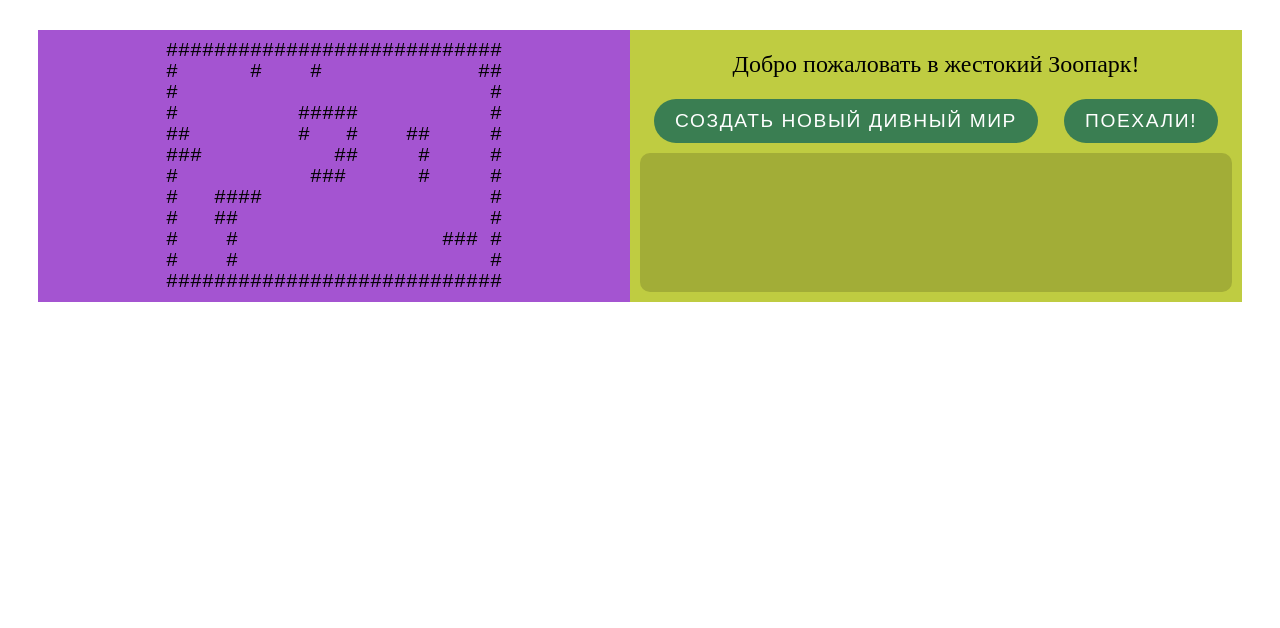
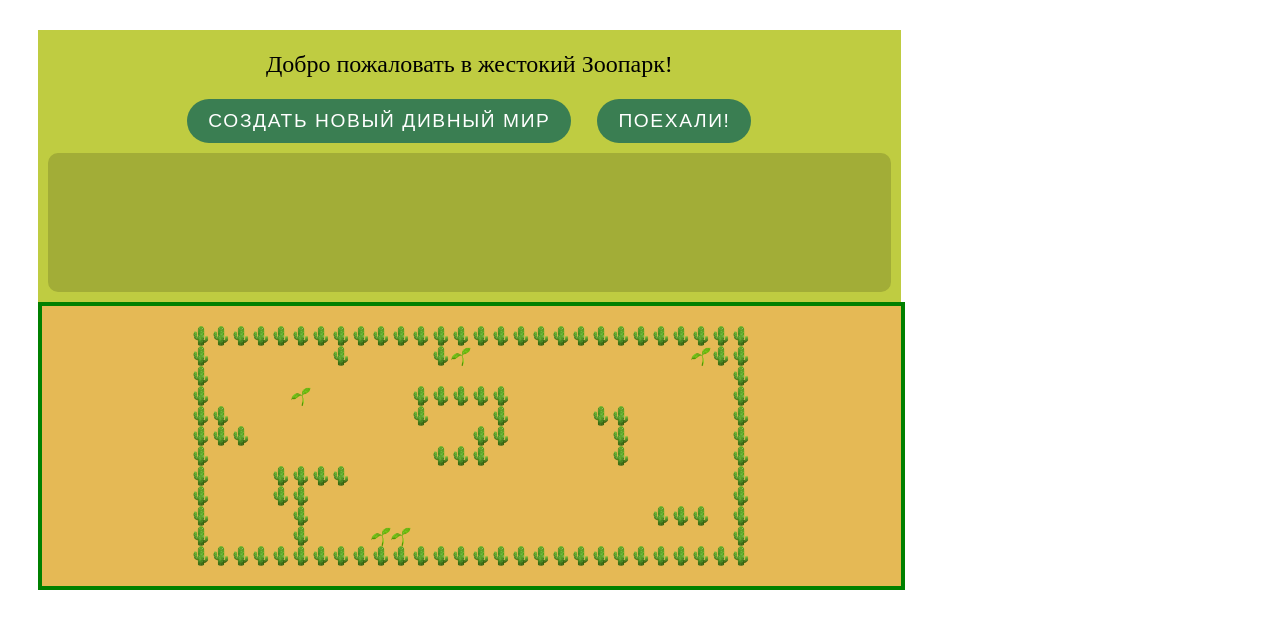
Before and after one commit to AnastasiaLL/new-private-repo, a plain HTML site: page index.html in a window 1280 px wide. Both pictures are taken after a click on the button "ПОЕХАЛИ!". Drawn offline with Linux system fonts and the light colour scheme.

Commit message:
feat: add images

```diff
--- a/e-life.js
+++ b/e-life.js
@@ -4,84 +4,37 @@ const planWidth = 28;
 const planHeight = 12;
 let BraveNewWorld;
 let gameTimer;
-
+let plan;
 const worldContainer = document.querySelector('.world');
 
 
 let template =
             ["############################",
-            `#      #    #             ##`,
+            `#      #    #*           *##`,
             "#                          #",
-            "#          #####           #",
+            "#    *     #####           #",
             "##         #   #    ##     #",
-            "###           ##     #     #",
+            "###     *     ##     #     #",
             "#           ###      #     #",
             "#   ####                   #",
-            "#   ##                     #",
+            "#   ##        * **         #",
             "#    #                 ### #",
-            "#    #                     #",
+            "#    #   **                #",
             "############################"];
 
-
-let plan;
-// let plan = ["🌵🌵🌵🌵🌵🌵🌵🌵🌵🌵🌵🌵🌵🌵",
-//             `🌵🏵🏵🏵🌵⚰⚰⚰⚰⚰⚰🌵🌵🌵`,
-//             "🌵                         🌵",
-//             "🌵          🌵🌵🌵         🌵",
-//             "🌵🌵         🌵   🌵    🌵 🌵",
-//             "🌵🌵🌵         🌵          🌵",
-//             "🌵          🌵      🌵     🌵",
-//             "🌵   🌵🌵                  🌵",
-//             "🌵   🌵                    🌵",
-//             "🌵   🌵          🌵🌵🌵    🌵",
-//             "🌵                         🌵",
-//             "🌵🌵🌵🌵🌵🌵🌵🌵🌵🌵🌵🌵🌵🌵"];
-
-
-// function Vector(x, y) {
-//     this.x = x;
-//     this.y = y;
-// }
-// Vector.prototype.plus = function(other) {
-//     return new Vector(this.x + other.x, this.y + other.y);
-// };
-// let directions = {
-//     "n":  new Vector( 0, -1),
-//     "ne": new Vector( 1, -1),
-//     "e":  new Vector( 1,  0),
-//     "se": new Vector( 1,  1),
-//     "s":  new Vector( 0,  1),
-//     "sw": new Vector(-1,  1),
-//     "w":  new Vector(-1,  0),
-//     "nw": new Vector(-1, -1)
-// };
-
-
-// let grid = ["top left",    "top middle",    "top right",
-//             "bottom left", "bottom middle", "bottom right"];
-// // console.log(grid[2 + (1 * 3)]);
-// // → bottom right
-
-
-// class Grid {
-//     constructor(width, height) {
-//         this.space = new Array(width * height);
-//         this.width = width;
-//         this.height = height;
-//     }
-//     isInside(vector) {
-//         return vector.x >= 0 && vector.x < this.width &&
-//             vector.y >= 0 && vector.y < this.height;
-//     }
-//     get(vector) {
-//         return this.space[vector.x + this.width * vector.y];
-//     }
-//     set(vector, value) {
-//         this.space[vector.x + this.width * vector.y] = value;
-//     }
-// }
-
-// animals
+            // let template =
+            // ["############################",
+            // `#      #    #             ##`,
+            // "#                          #",
+            // "#          #####           #",
+            // "##         #   #    ##     #",
+            // "###           ##     #     #",
+            // "#           ###      #     #",
+            // "#   ####                   #",
+            // "#   ##                     #",
+            // "#    #                 ### #",
+            // "#    #                     #",
+            // "############################"];
 
 class World {
     constructor (){
@@ -105,18 +58,48 @@ class World {
     }
 
     view(){
+        // worldContainer.innerText = '';
+        // for (let i = 0; i < plan.length; i+=1){
+        //     let chunk = document.createElement('pre');
+        //     chunk.innerText = plan[i];
+        //     worldContainer.append(chunk);
+        // }
         worldContainer.innerText = '';
         for (let i = 0; i < plan.length; i+=1){
-            let chunk = document.createElement('pre');
-            chunk.innerText = plan[i];
-            worldContainer.append(chunk);
+            // chunk.innerText = plan[i];
+
+            for ( let j=0; j < plan[i].length; j+=1){
+                if (plan[i][j] == '#'){
+                    let chunk = document.createElement('div');
+                    chunk.classList.add('image');
+                    worldContainer.append(chunk);
+                    console.log(plan[i][j])
+                }else if (plan[i][j] == ' ') {
+                    let chunk = document.createElement('div');
+                    chunk.classList.add('image-white');
+                    worldContainer.append(chunk);
+                }else if (plan[i][j] == '☺'){
+                    let chunk = document.createElement('div');
+                    chunk.classList.add('image-animal');
+                    worldContainer.append(chunk);
+                }else if (plan[i][j] == '*'){
+                    let chunk = document.createElement('div');
+                    chunk.classList.add('image-plant');
+                    worldContainer.append(chunk);
+                }
+
+            }
+            let br = document.createElement('br');
+            worldContainer.append(br)
+            // chunk.classList.add('image');
+            // worldContainer.append(chunk);
         }
     }
 
-    act(){
+    turn(){
         this.animals.forEach( animal => {
             this._drowUnit(animal, ' ');         //удаляем с карты животное которое будет что-то делать
-            animal.randomAct();
+            animal.act();
             this._drowUnit(animal, animal.icon); //возврвщаем на карту животное которое с учетом совершенного действия
         })
 
@@ -150,6 +133,7 @@ class Animal {
         while( plan[this.y][this.x] !== ' ' )
     }
     randomMove (){
+        this._lookingFor(' ')
         let randomDirection = randomNumber(0, this.directions.length-1);
         let vector = this.directions[randomDirection];
         this.move(vector)
@@ -161,7 +145,7 @@ class Animal {
         this.health-=10;
         this.stamina-=10;
     }
-    lookingFor (aim){
+    _lookingFor (aim){
         this.directions = [];
         for (let i= -1; i <=1; i+=1){
             for (let j= -1; j <=1; j+=1){
@@ -173,17 +157,39 @@ class Animal {
             }
         }
     }
-    randomAct(){
-        this.lookingFor(' ')
-        this.randomMove()
+    act(){
+        if (this.health < 70){
+            this.eat();
+        }
+        if (this.stamina < 50) {
+            this.sleep();
+        } else {
+            this.randomMove();
+        }
     }
     sleep(){
         this.health-=10;
         this.stamina+=10;
         if (this.stamina >100) this.stamina = 100;
+
     }
     isAlive(){
       return  (this.health > 0)
+    }
+    eat(){
+        this._lookingFor ('*');
+        if (this.directions.length == 0){
+            this.randomMove ();
+        }else {
+          let randomDirection = randomNumber(0, this.directions.length-1);
+        let vector = this.directions[randomDirection];
+        this.move(vector)
+
+        this.health+=20;
+        this.stamina-=10;
+        }
+
+
     }
 }
 
@@ -205,7 +211,7 @@ function createGame(){
 }
 
 function update(){
-    BraveNewWorld.act();
+    BraveNewWorld.turn();
     BraveNewWorld.view();
     if (BraveNewWorld.animals.length == 0) clearInterval(gameTimer)
 }
--- a/style.css
+++ b/style.css
@@ -6,15 +6,20 @@ body {
 .wrapper{
     display: flex;
     margin: 30px;
+    flex-direction: column;
 }
 
 .world{
-    width: 50%;
-    background-color:rgb(164 84 209);
+    order: 2;
+    width: 68%;
+    background-color: rgb(229 185 85);
     text-align: center;
+    border: solid 4px green;
+    padding: 20px;
 }
 .world-info {
-    width: 50%;
+    order: 1;
+    width: 70%;
     background-color: rgb(191 204 65);
     padding: 10px;
     text-align: center;
@@ -27,8 +32,42 @@ body {
     background-color: rgb(162 173 55);
 }
 
-
-
+.image{
+    display: inline-block;
+    width: 20px;
+    height: 20px;
+    background-image: url(1.png);
+    background-position: center;
+    background-size: cover;
+    background-repeat: no-repeat;
+}
+.image-white{
+    display: inline-block;
+    width: 20px;
+    height: 20px;
+    background-image: url(2.png);
+    background-position: center;
+    background-size: cover;
+    background-repeat: no-repeat;
+}
+.image-animal{
+    display: inline-block;
+    width: 20px;
+    height: 20px;
+    background-image: url(3.png);
+    background-position: center;
+    background-size: cover;
+    background-repeat: no-repeat;
+}
+.image-plant{
+    display: inline-block;
+    width: 20px;
+    height: 20px;
+    background-image: url(4.png);
+    background-position: center;
+    background-size: cover;
+    background-repeat: no-repeat;
+}
 
 /* ================button================ */
 
```
Also changed, not shown: 1.png (added), 2.png (added), 3.png (added), 4.png (added), 5e1c1a4dfe039c687f18a38a735bb4.png (deleted).
